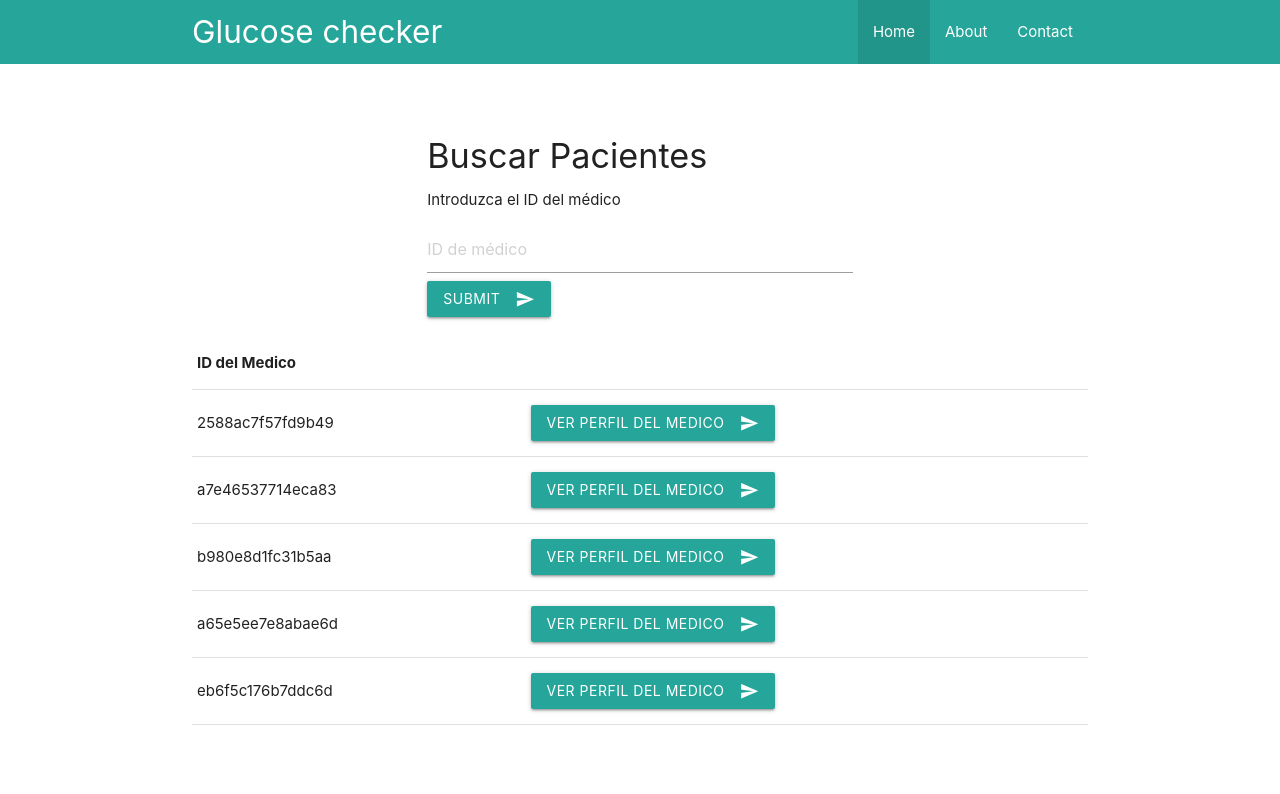
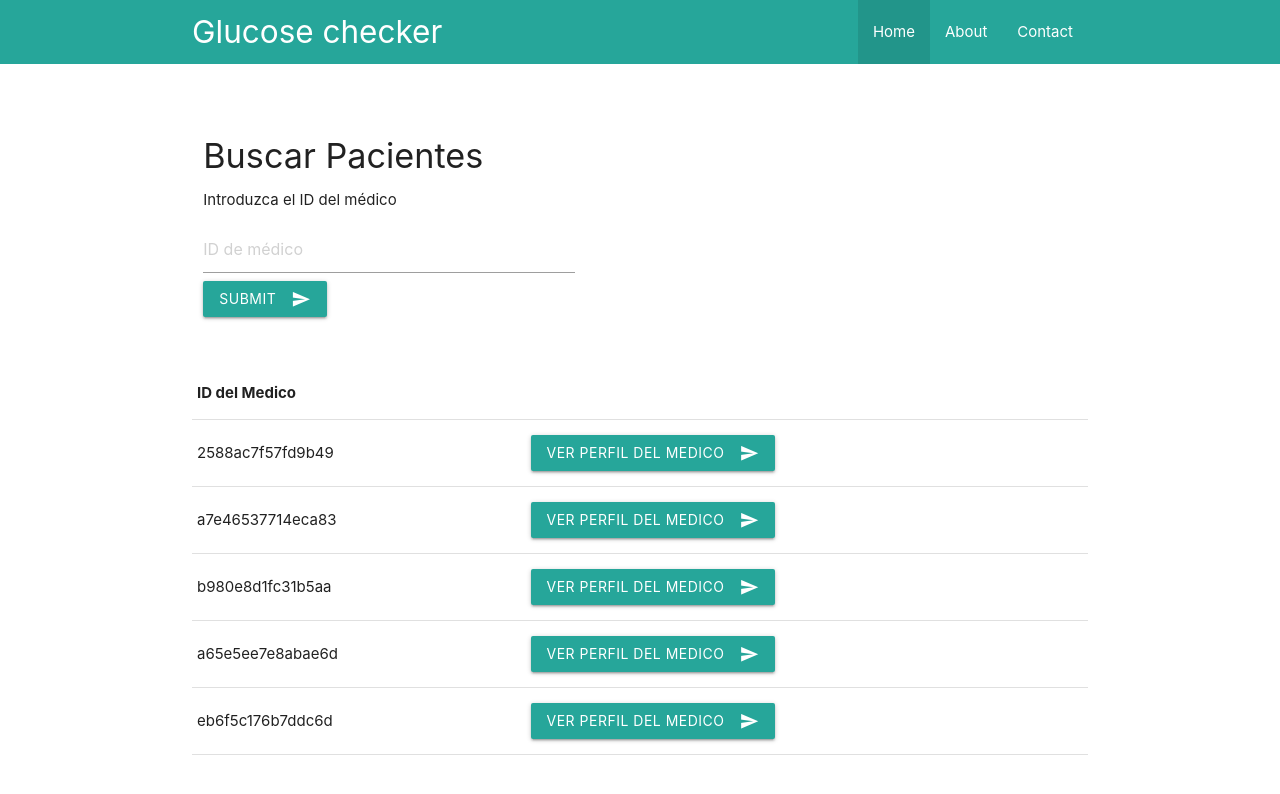
Before and after one commit to artworkjpm/roche-app-jm, a React (Create React App) app: page / in a window 1280 px wide. Shown: the top 794 px of the page. Built offline with nearby package versions, Linux system fonts and the light colour scheme.

Commit message:
update styling

```diff
--- a/src/components/Contact.js
+++ b/src/components/Contact.js
@@ -6,7 +6,7 @@ const Contact = props => {
       <h4 className="center">Contact</h4>
       <p>I'm currently looking for FrontEnd projects, I'm based in Barcelona, contact me: <br />
 
-        <a href="https://jpm.netlify.com" target="_blank">JPM Website</a> <br />
+        <a href="https://jpm.netlify.com" target="_blank" rel="noopener noreferrer">JPM Website</a> <br />
         Tel: 695966706 <br />
         Email: johnnymoran44@hotmail.com</p>
     </div>
--- a/src/components/Home.js
+++ b/src/components/Home.js
@@ -51,7 +51,7 @@ class Home extends Component {
     return (
       <div className="container">
         <div className="row">
-          <div className="col m6 m6 offset-m3 mainbox">
+          <div className="col mainbox">
             <h4>Buscar Pacientes</h4>
             <p>Introduzca el ID del médico</p>
 
@@ -65,7 +65,8 @@ class Home extends Component {
             </form>
           </div>
         </div>
-        <div className="row">
+
+        <div className="row" style={{ marginTop: '50px' }}>
           <table className="highlight">
             <thead>
               <tr>
@@ -73,7 +74,6 @@ class Home extends Component {
                 <th></th>
               </tr>
             </thead>
-
             <tbody>
               {this.props.patients.slice(0, 5).map(item => {
                 return (
--- a/src/components/HomeTesting.js
+++ b/src/components/HomeTesting.js
@@ -26,15 +26,15 @@ class HomeTesting extends Component {
         return (
           <li className="collection-item" key={post.id}>
             <Link to={"/" + post.id} className="btn-floating pulse">
-              <i class="material-icons">arrow_forward</i>
+              <i className="material-icons">arrow_forward</i>
             </Link>
             <Link to={"/" + post.id}> &nbsp; &nbsp;{post.title}</Link>
           </li>
         );
       })
     ) : (
-      <div>No posts yet</div>
-    );
+        <div>No posts yet</div>
+      );
 
     return (
       <div className="container">
--- a/src/components/medico/patientList.js
+++ b/src/components/medico/patientList.js
@@ -81,8 +81,8 @@ const mapStateToProps = (state, ownProps) => {
   //we can obtain href url from the props.match
   let urlPractitionerId = ownProps.match.params.practitionerId;
   //we have to return an object in order to use the data
-  console.log(urlPractitionerId);
-  console.log(state.reducerPatients.patients[0].name);
+  //console.log(urlPractitionerId);
+  //console.log(state.reducerPatients.patients[0].name);
   return {
     patient: state.reducerPatients.patients.filter(patient => patient.practitionerId === urlPractitionerId)
   };
```
